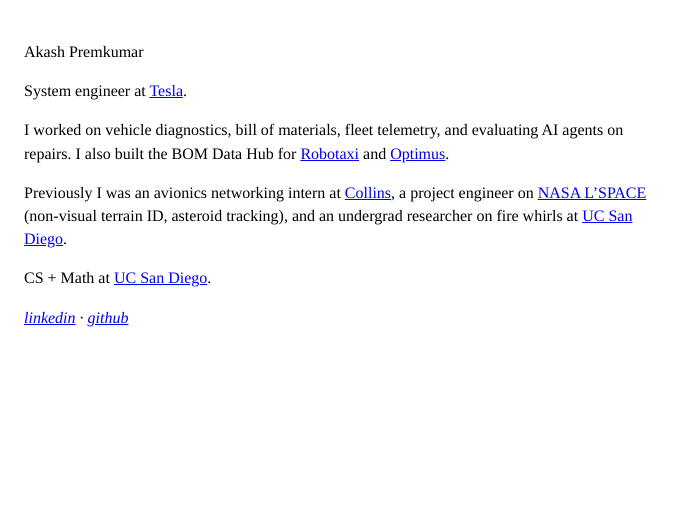
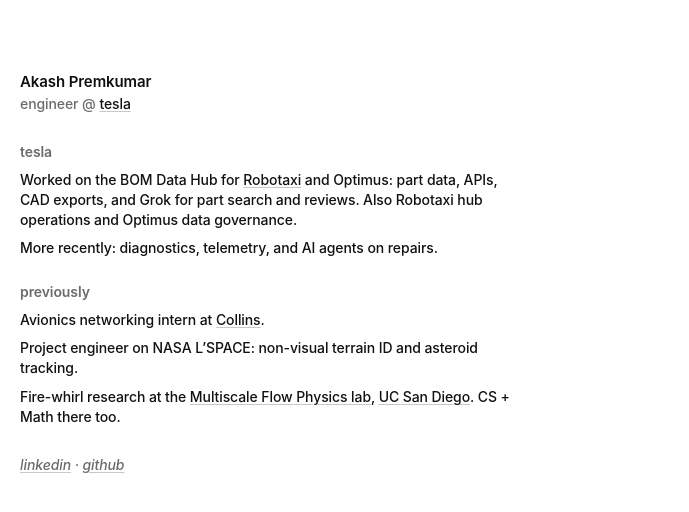
Before and after one commit to akashnaren/akashnaren.github.io, a plain HTML site: page index.html in a window 1280 px wide. Shown: the whole page, without its empty margins (0-689 px from the left). Drawn offline with Linux system fonts and the light colour scheme.

Commit message:
Restructure copy and type: engineer @ tesla, internship first, verified links only.

```diff
--- a/index.html
+++ b/index.html
@@ -8,33 +8,36 @@
   </head>
   <body>
     <main>
-      <p>Akash Premkumar</p>
+      <h1>Akash Premkumar</h1>
+      <p class="role">engineer @ <a href="https://www.tesla.com/">tesla</a></p>
 
+      <section>
+        <h2>tesla</h2>
         <p>
-        System engineer at
-        <a href="https://www.tesla.com/">Tesla</a>.
+          Worked on the BOM Data Hub for
+          <a href="https://www.tesla.com/robotaxi">Robotaxi</a> and Optimus:
+          part data, APIs, CAD exports, and Grok for part search and reviews.
+          Also Robotaxi hub operations and Optimus data governance.
         </p>
+        <p>More recently: diagnostics, telemetry, and AI agents on repairs.</p>
+      </section>
 
+      <section>
+        <h2>previously</h2>
         <p>
-        I worked on vehicle diagnostics, bill of materials, fleet telemetry,
-        and evaluating AI agents on repairs. I also built the BOM Data Hub
-        for <a href="https://www.tesla.com/robotaxi">Robotaxi</a> and
-        <a href="https://www.tesla.com/AI">Optimus</a>.
+          Avionics networking intern at
+          <a href="https://www.rtx.com/collinsaerospace/">Collins</a>.
         </p>
-
         <p>
-        Previously I was an avionics networking intern at
-        <a href="https://www.rtx.com/who-we-are/our-businesses/collins-aerospace">Collins</a>,
-        a project engineer on
-        <a href="https://www.nasa.gov/learning-resources/lspace-academy/">NASA L’SPACE</a>
-        (non-visual terrain ID, asteroid tracking), and an undergrad researcher
-        on fire whirls at
-        <a href="https://asanchez.ucsd.edu/">UC San Diego</a>.
+          Project engineer on NASA L’SPACE: non-visual terrain ID and asteroid
+          tracking.
         </p>
-
         <p>
-        CS + Math at <a href="https://ucsd.edu/">UC San Diego</a>.
+          Fire-whirl research at the
+          <a href="https://asanchez.ucsd.edu/">Multiscale Flow Physics lab</a>,
+          <a href="https://ucsd.edu/">UC San Diego</a>. CS + Math there too.
         </p>
+      </section>
 
       <p class="links">
         <a href="https://www.linkedin.com/in/akash-premkumar-39826b1b7/">linkedin</a>
--- a/styles.css
+++ b/styles.css
@@ -1,6 +1,11 @@
-*,
-*::before,
-*::after {
+:root {
+  --text: #111;
+  --muted: #6b6b6b;
+  --bg: #fff;
+  --link: #111;
+}
+
+* {
   box-sizing: border-box;
 }
 
@@ -11,30 +16,74 @@
 }
 
 body {
-  background: #fff;
-  color: #000;
-  font-family: Times, "Times New Roman", Georgia, serif;
-  font-size: 16px;
-  line-height: 1.45;
-  padding: 2.5rem 1.5rem 4rem;
+  background: var(--bg);
+  color: var(--text);
+  font-family: Inter, ui-sans-serif, system-ui, -apple-system, "Segoe UI",
+    Helvetica, Arial, sans-serif;
+  font-size: 14px;
+  font-weight: 460;
+  line-height: 20px;
+  letter-spacing: -0.09px;
+  -webkit-font-smoothing: antialiased;
 }
 
 main {
-  max-width: 40rem;
+  max-width: 34rem;
+  padding: 4.5rem 1.25rem 6rem;
+}
+
+h1 {
+  margin: 0 0 0.15rem;
+  font-size: 15px;
+  font-weight: 600;
+  line-height: 20px;
+  letter-spacing: -0.09px;
+}
+
+.role {
+  margin: 0 0 1.75rem;
+  color: var(--muted);
+}
+
+section {
+  margin: 0 0 1.5rem;
+}
+
+h2 {
+  margin: 0 0 0.45rem;
+  font-size: 14px;
+  font-weight: 560;
+  line-height: 20px;
+  letter-spacing: -0.09px;
+  color: var(--muted);
 }
 
 p {
-  margin: 0 0 1em;
+  margin: 0 0 0.55rem;
+}
+
+section p:last-child {
+  margin-bottom: 0;
 }
 
 a {
-  color: #00e;
+  color: var(--link);
+  text-decoration: underline;
+  text-decoration-thickness: 1px;
+  text-underline-offset: 2px;
+  text-decoration-color: #c8c8c8;
 }
 
-a:visited {
-  color: #551a8b;
+a:hover {
+  text-decoration-color: currentColor;
 }
 
 .links {
+  margin-top: 1.75rem;
   font-style: italic;
+  color: var(--muted);
 }
+
+.links a {
+  color: var(--muted);
+}
```
Lines whose indentation alone changed are shown as unchanged.
